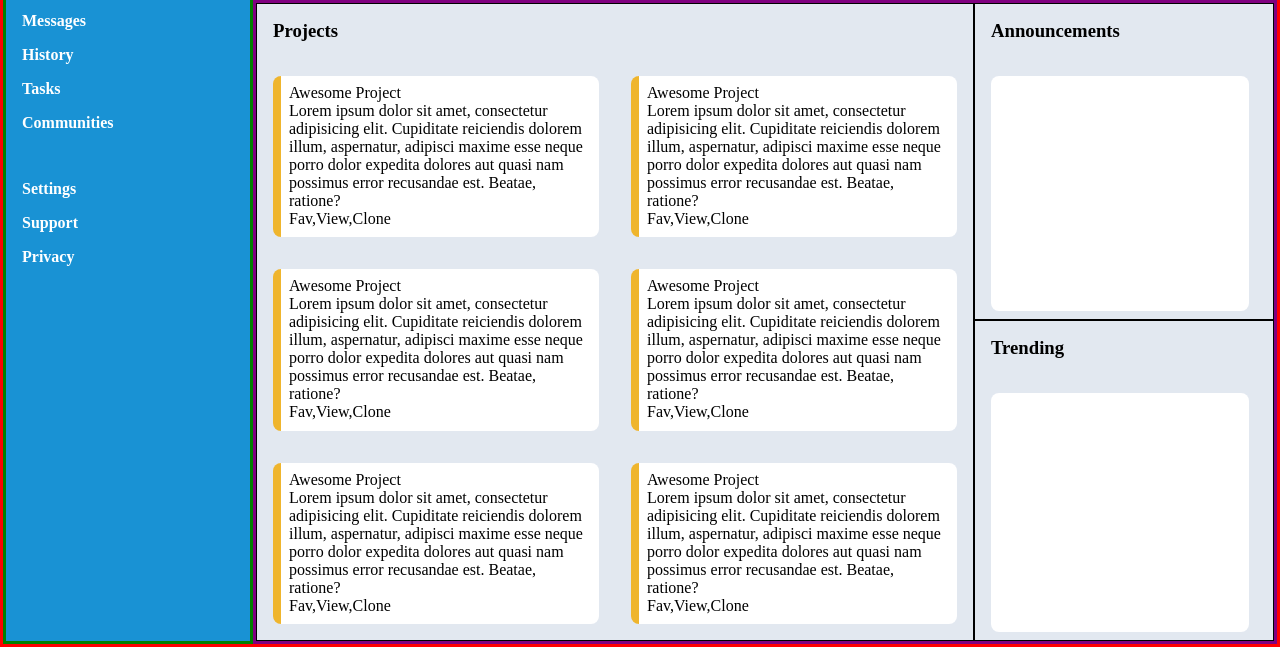
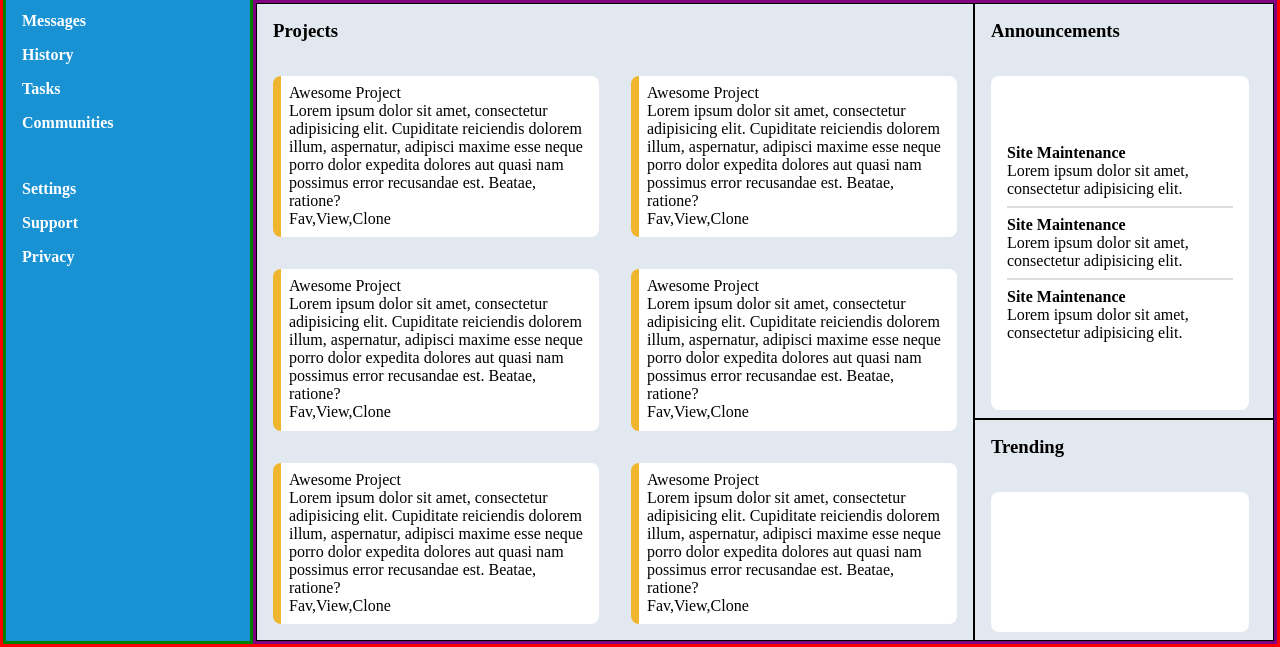
Before and after one commit to BrettCross/dashboard, a plain HTML site: page index.html in a window 1280 px wide. Shown: the part 153-800 px from the top of the page. Drawn offline with Linux system fonts and the light colour scheme.

Commit message:
update announcements section with feed structure and style

```diff
--- a/index.html
+++ b/index.html
@@ -93,7 +93,22 @@
         </div>
         <div class="announcements">
           <div class="title"><h3>Announcements</h3></div>
-          <div class="feed"></div>
+          <div class="feed">
+            <div class="a-feed-card">
+              <h4>Site Maintenance</h4>
+              <p>Lorem ipsum dolor sit amet, consectetur adipisicing elit.</p>
+            </div>
+            <div class="break"></div>
+            <div class="a-feed-card">
+              <h4>Site Maintenance</h4>
+              <p>Lorem ipsum dolor sit amet, consectetur adipisicing elit.</p>
+            </div>
+            <div class="break"></div>
+            <div class="a-feed-card">
+              <h4>Site Maintenance</h4>
+              <p>Lorem ipsum dolor sit amet, consectetur adipisicing elit.</p>
+            </div>
+          </div>
         </div>
         <div class="trending">
           <div class="title"><h3>Trending</h3></div>
--- a/styles.css
+++ b/styles.css
@@ -194,8 +194,18 @@ ul {
   background-color: #fff;
   display: flex;
   flex-direction: column;
+  justify-content: center;
   border-radius: 8px;
-  padding: 0.5rem;
+  padding: 1rem;
+}
+
+.a-feed-card {
+  width: 100%;
+}
+
+.feed > .break {
+  border: 1px solid #ddd;
+  margin: 0.5rem 0;
 }
 
 .trending {
```
